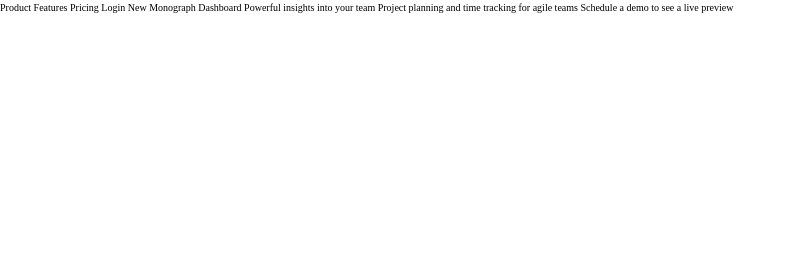
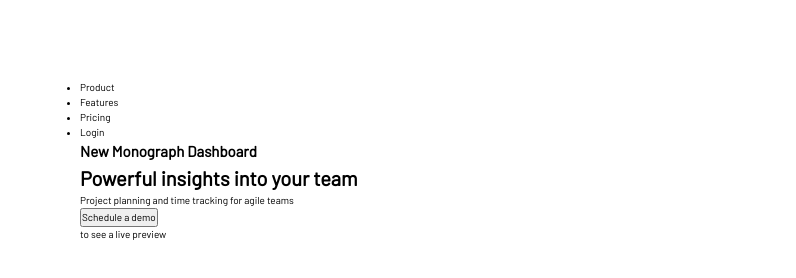
Before and after one commit to mkreive/-Project-tracking-intro-component, a plain HTML site: page index.html in a window 1280 px wide. Shown: the whole page, without its empty margins (0-796 px from the left). Drawn offline with Linux system fonts and the light colour scheme.

Commit message:
html done

```diff
--- a/index.html
+++ b/index.html
@@ -22,8 +22,35 @@
         <title>Frontend Mentor | Project tracking intro component</title>
     </head>
     <body>
-        Product Features Pricing Login New Monograph Dashboard Powerful insights
-        into your team Project planning and time tracking for agile teams
-        Schedule a demo to see a live preview
+        <div class="wrapper">
+            <div class="navigation">
+                <div class="navigation-logo"></div>
+                <nav class="navigation-bar">
+                    <ul>
+                        <li>Product</li>
+                        <li>Features</li>
+                        <li>Pricing</li>
+                        <li>Login</li>
+                    </ul>
+                </nav>
+            </div>
+            <div class="main">
+                <div class="main__left">
+                    <h2 class="header-small">New Monograph Dashboard</h2>
+                    <h1 class="header-big">Powerful insights into your team</h1>
+                    <div class="text">
+                        Project planning and time tracking for agile teams
+                    </div>
+                    <div class="button__field">
+                        <button class="button">Schedule a demo</button>
+                        <div>to see a live preview</div>
+                    </div>
+                </div>
+                <div class="main__right">
+                    <div class="mobile__picture"></div>
+                    <div class="computer__picture"></div>
+                </div>
+            </div>
+        </div>
     </body>
 </html>
--- a/style.css
+++ b/style.css
@@ -8,6 +8,16 @@
     --font-body-size: 112.5%;
     --font-weight-light: 400;
     --font-weight-heavy: 700;
+    --font-family-body: "Barlow", sans-serif;
+    --font-family-headers-etc: "Barlow Condensed", sans-serif;
+
+    /* @mixin clearfix {
+        &::after {
+            content:"";
+            clear: both;
+            display: table;
+        }
+    } */
 }
 
 /* CLEANUP */
@@ -26,16 +36,18 @@
 }
 
 body {
+    display: grid;
+    height: 100vh;
+    min-height: 100vh;
+    background-color: white;
     box-sizing: border-box;
+    font-family: var(--font-family-body);
     font-size: 62.5%;
     line-height: 1.5;
     -webkit-font-smoothing: antialiased;
 }
 
 img,
-picture,
-video,
-canvas,
 svg {
     display: block;
     max-width: 100%;
@@ -48,17 +60,19 @@
     font: inherit;
 }
 
-p,
-h1,
-h2,
-h3,
-h4,
-h5,
-h6 {
-    overflow-wrap: break-word;
+/* MAIN BLOCKS */
+.wrapper {
+    display: flex;
+    flex-direction: column;
+    width: 100vw;
+    padding: 5rem;
 }
+.navigation {
+    width: 100%;
+    /* &-logo {
 
-#root,
-#__next {
-    isolation: isolate;
+    }
+    &-bar {
+
+    } */
 }
```
